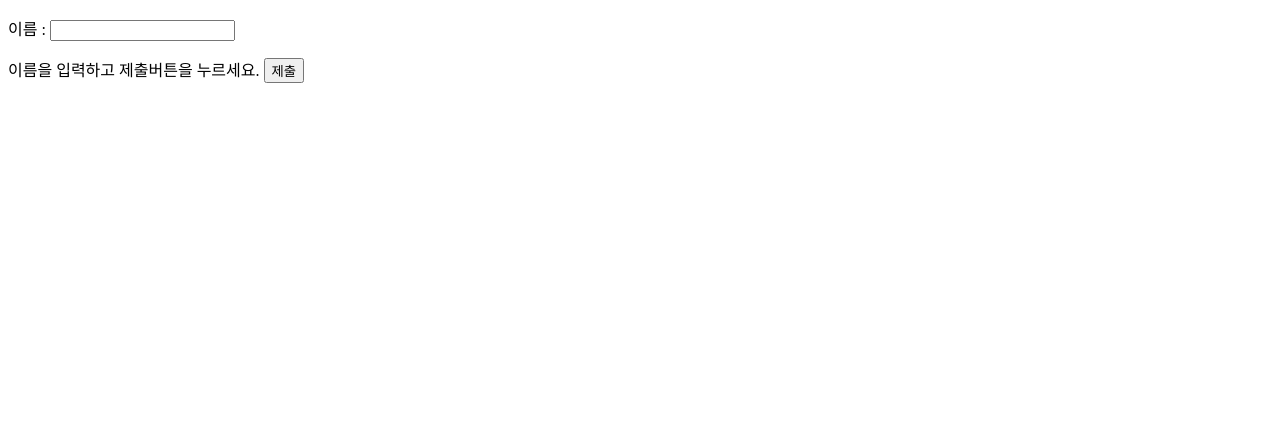
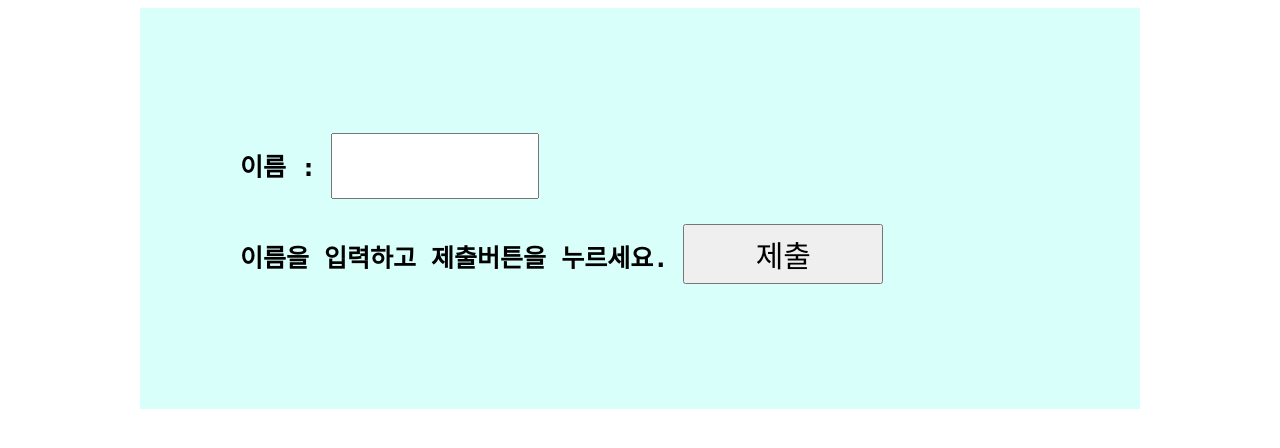
Before and after one commit to Hanbooyo/web_lecture, a Flask app: page /test in a window 1280 px wide. Shown: the top 448 px of the page. Run offline with Flask 3, Linux system fonts and the light colour scheme.

Commit message:
DB연결 (Mysql) 실습

```diff
--- a/app.py
+++ b/app.py
@@ -3,10 +3,34 @@ from flask import Flask, render_template
 #flask에서 임포트하겠다 Flask랑 render_template
 from flask import  request
 
+import pymysql
+
+# DB연동
+db_conn = pymysql.connect(
+          host= 'localhost',
+          port= 3306,
+          user= 'root',
+          passwd= '1234',
+          db='test',
+          charset='UTF8'
+)
+
+print(db_conn)
+
+# 커서 객체 생성
+cursor = db_conn.cursor()
+
+query = "select * from player"
+
+cursor.execute(query) #query 실행
+
+for i in cursor: #커서가 받아온 정보를 출력
+    print(i)
+
 #Flask객체 인스턴스 생성
 app = Flask(__name__) # app이라는 플라스크 인스턴스 생성
 
-@app.route('/main') #접속하는 url
+@app.route('/') #접속하는 url
 # @ => 데코레이션
 def index(): # 들어오면 실행되는 함수
     temp1 = request.args.get('uid')  #main?uid=hby&cid=31 get 방식으로 전달
@@ -16,13 +40,13 @@ def index(): # 들어오면 실행되는 함수
     #화면을 뿌려줌
     return render_template('index.html') # templates 폴더를 자동인식, 절대경로 입력안해줘도됨
 
-@app.route('/test', methods=['GET'])
+@app.route('/test', methods=['GET']) #기본이 get방식
 def testget():
     return render_template('posttest.html')
 
 @app.route('/test', methods=['POST'])
 def testpost():
-    value = request.form['input']
+    value = request.form['input'] #'input 이라는 이름의 값을 받음
     print(value)
     return render_template('posttest.html')
 
--- a/templates/posttest.html
+++ b/templates/posttest.html
@@ -4,6 +4,26 @@
     <meta charset="UTF-8">
     <meta http-equiv="X-UA-Compatible" content="IE=edge">
     <meta name="viewport" content="width=device-width, initial-scale=1.0">
+    <style>
+        form {
+            margin: 0 auto;
+            padding: 100px;
+            text-align: left;
+            width: 800px;
+            font-family: monospace;
+            background-color: rgb(216, 255, 250);
+        }
+        form>p {
+            font-weight: 900;
+            font-size: 25px;
+        }
+        form input {
+            width: 200px;
+            height: 60px;
+            font-size: 30px;
+        }
+
+    </style>
     <title>POST test</title>
 </head>
 <body>
```
